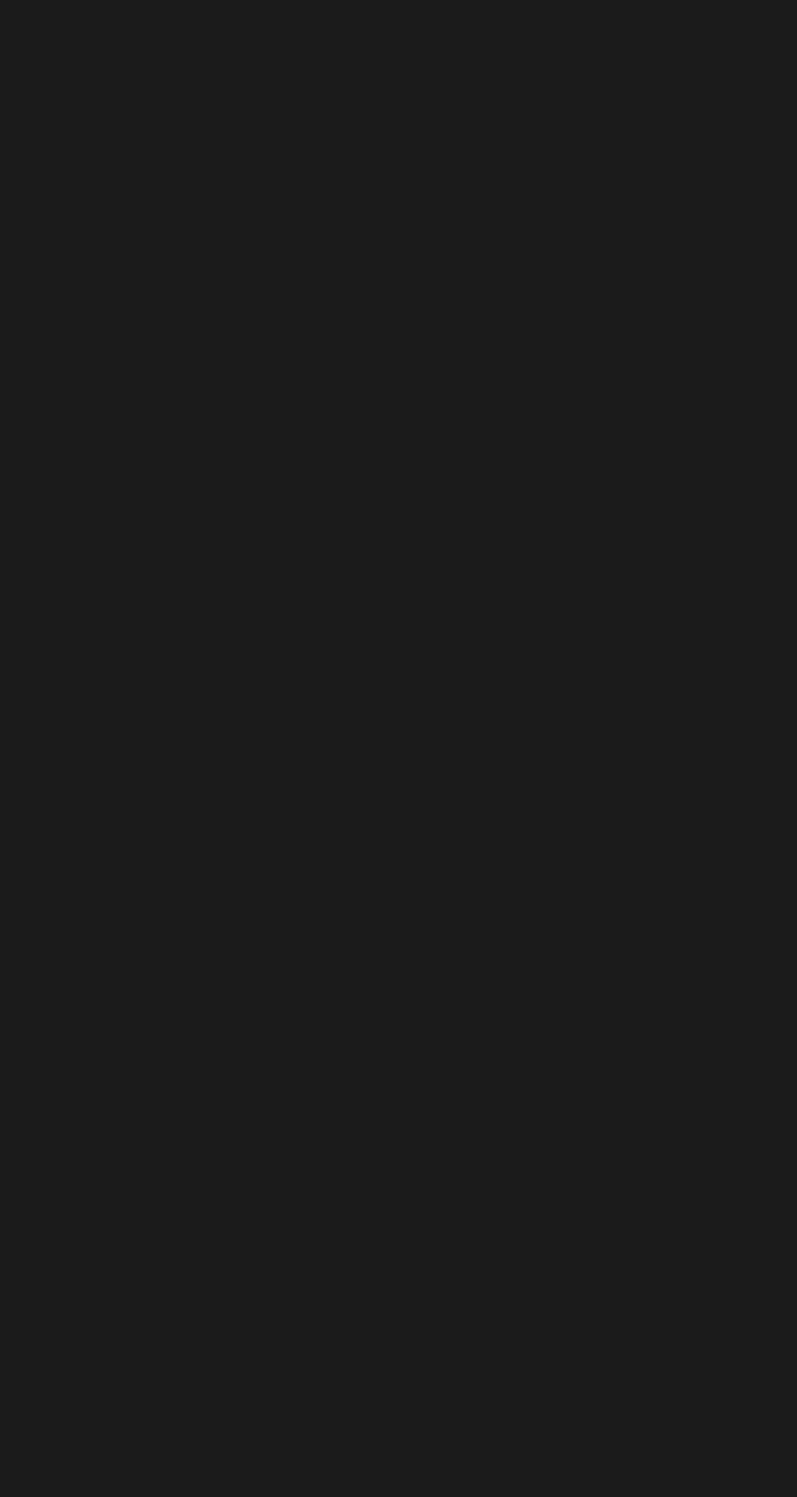
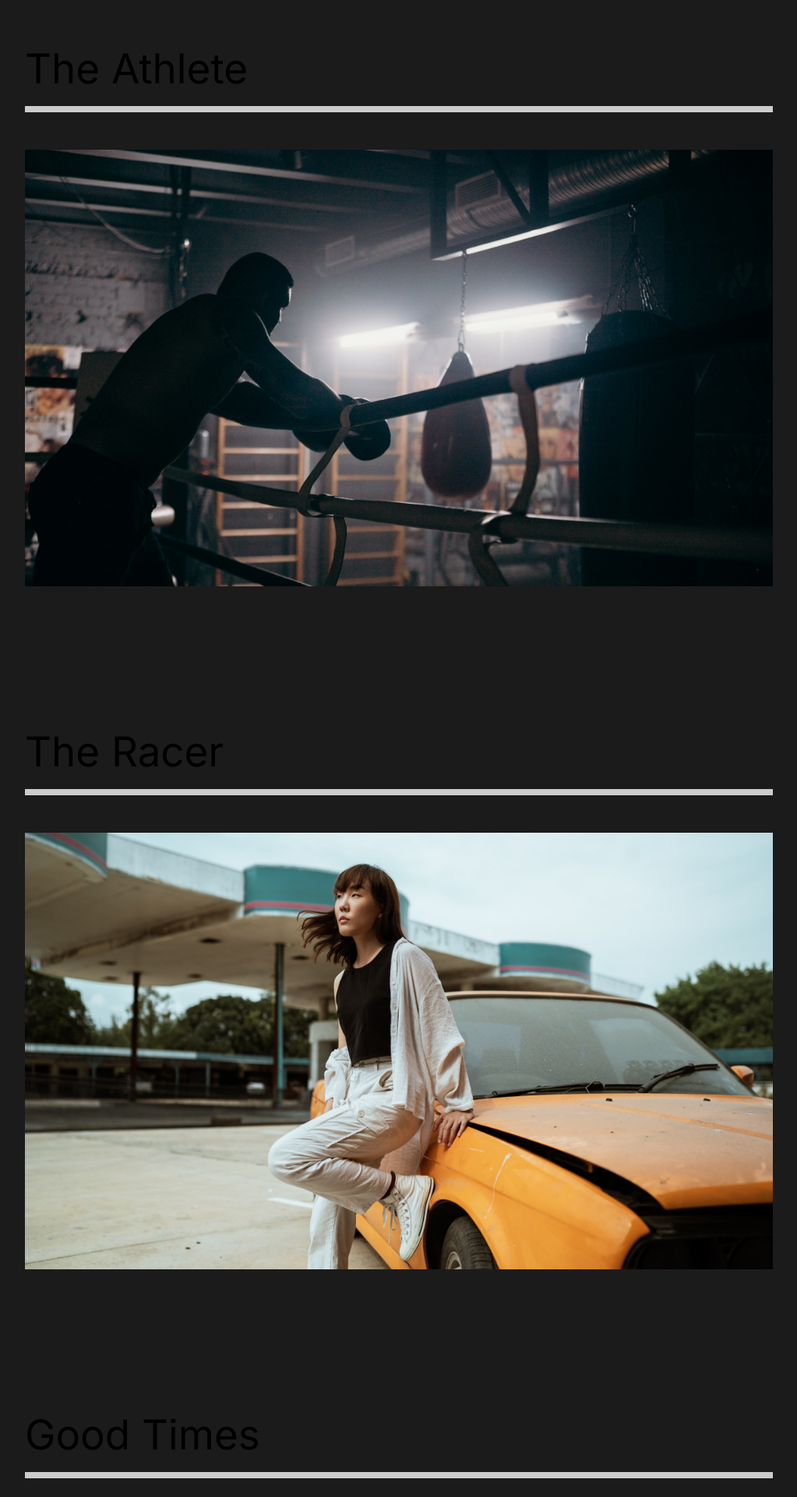
Before and after one commit to Chirag4904/react-portfolio-project, a React (Create React App) app: page /work in a window 1280 px wide. Shown: the part 120-2040 px from the top of the page at 78% size, without its empty margins (128-1151 px from the left). Before the commit the page ends 800 px from the top, so only its background shows below. Built offline with nearby package versions, Linux system fonts and the light colour scheme.

Commit message:
Our work page added

```diff
--- a/src/pages/OurWork.js
+++ b/src/pages/OurWork.js
@@ -1,9 +1,57 @@
 import React from "react";
+import styled from "styled-components";
+import { Link } from "react-router-dom";
+import athlete from "../img/athlete-small.png";
+import theracer from "../img/theracer-small.png";
+import goodtimes from "../img/goodtimes-small.png";
 const OurWork = () => {
 	return (
-		<div>
-			<h1>work</h1>
-		</div>
+		<Work>
+			<Movie>
+				<h2>The Athlete</h2>
+				<div className="line"></div>
+				<Link to="/work">
+					<img src={athlete} alt="" />
+				</Link>
+			</Movie>
+			<Movie>
+				<h2>The Racer</h2>
+				<div className="line"></div>
+				<Link to="/work">
+					<img src={theracer} alt="" />
+				</Link>
+			</Movie>
+			<Movie>
+				<h2>Good Times</h2>
+				<div className="line"></div>
+				<Link to="/work">
+					<img src={goodtimes} alt="" />
+				</Link>
+			</Movie>
+		</Work>
 	);
 };
+
+const Work = styled.div`
+	min-height: 100vh;
+	overflow: hidden;
+	padding: 5rem 10rem;
+
+	h2 {
+		padding: 1rem 0rem;
+	}
+`;
+const Movie = styled.div`
+	padding-bottom: 10rem;
+	.line {
+		height: 0.5rem;
+		background: #cccccc;
+		margin-bottom: 3rem;
+	}
+	img {
+		width: 100%;
+		height: 70vh;
+		object-fit: cover;
+	}
+`;
 export default OurWork;
```
